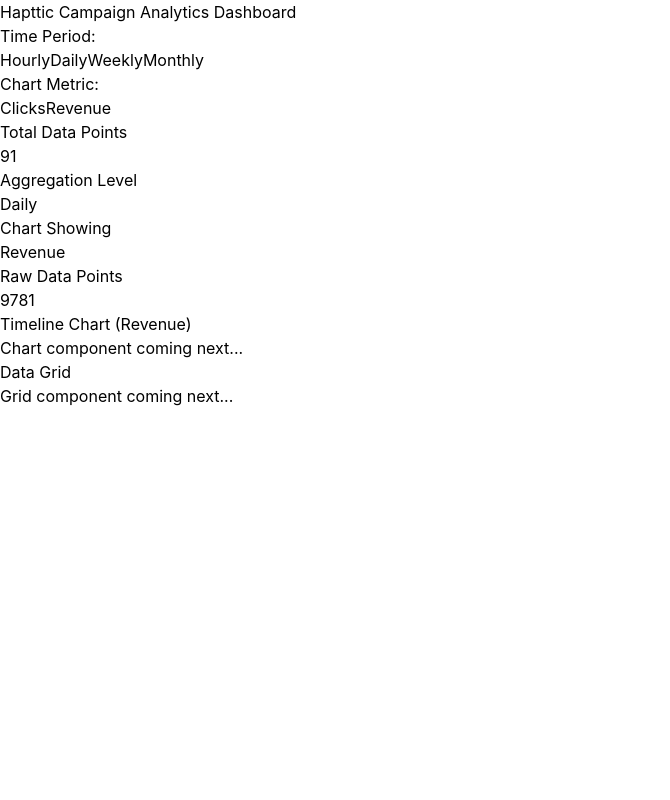
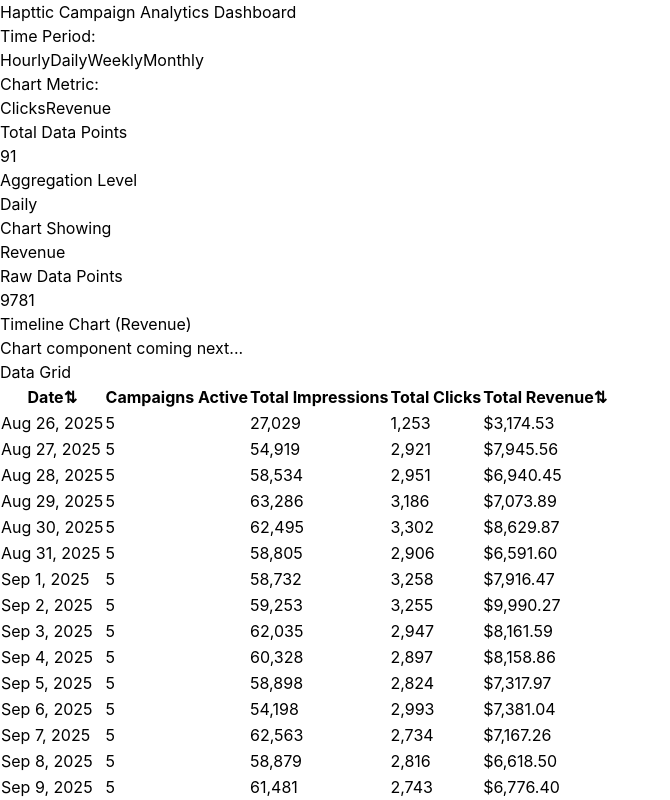
Before and after one commit to hapttic/front-test-assigment-2025-public, a React (Vite) app: page / in a window 1280 px wide. Shown: the top 800 px of the page, without its empty margins (0-670 px from the left). Built offline with nearby package versions, Linux system fonts and the light colour scheme.

Commit message:
feat(grid): create DataGrid with sorting functionality

```diff
--- a/src/App.tsx
+++ b/src/App.tsx
@@ -2,6 +2,7 @@ import { useState, useMemo } from 'react';
 import type { AggregationLevel, ChartMetric } from './types';
 import { aggregateData } from './utils/aggregation';
 import { useLoadData } from './hooks/useLoadData';
+import { DataGrid } from './components/DataGrid';
 
 function App() {
   // State management for user controls
@@ -134,9 +135,7 @@ function App() {
               <h2 className="text-lg font-semibold text-gray-900 mb-4">
                 Data Grid
               </h2>
-              <div className="h-64 flex items-center justify-center bg-gray-50 rounded">
-                <p className="text-gray-500">Grid component coming next...</p>
-              </div>
+              <DataGrid data={aggregatedData} aggregationLevel={aggregationLevel} />
             </div>
           </div>
         )}
--- /dev/null
+++ b/src/components/DataGrid.tsx
@@ -0,0 +1,188 @@
+/**
+ * DataGrid Component
+ *
+ * Displays aggregated campaign data in a sortable table format.
+ * Features:
+ * - Sortable columns (Date, Total Revenue)
+ * - Formatted numbers for readability
+ * - Responsive design
+ */
+
+import { useState, useMemo } from 'react';
+import type { AggregatedDataPoint, AggregationLevel, SortState, SortableColumn } from '../types';
+import { formatDate } from '../utils/aggregation';
+
+interface DataGridProps {
+  data: AggregatedDataPoint[];
+  aggregationLevel: AggregationLevel;
+}
+
+export function DataGrid({ data, aggregationLevel }: DataGridProps) {
+  const [sortState, setSortState] = useState<SortState>({
+    column: null,
+    direction: null,
+  });
+
+  /**
+   * Sorted data based on current sort state
+   * Memoized to prevent unnecessary recalculations
+   */
+  const sortedData = useMemo(() => {
+    if (!sortState.column || !sortState.direction) {
+      return data;
+    }
+
+    const sorted = [...data];
+
+    if (sortState.column === 'date') {
+      sorted.sort((a, b) => {
+        const dateA = new Date(a.date).getTime();
+        const dateB = new Date(b.date).getTime();
+        return sortState.direction === 'asc' ? dateA - dateB : dateB - dateA;
+      });
+    } else if (sortState.column === 'totalRevenue') {
+      sorted.sort((a, b) => {
+        return sortState.direction === 'asc'
+          ? a.totalRevenue - b.totalRevenue
+          : b.totalRevenue - a.totalRevenue;
+      });
+    }
+
+    return sorted;
+  }, [data, sortState]);
+
+  /**
+   * Handles column header clicks for sorting
+   */
+  const handleSort = (column: SortableColumn) => {
+    setSortState((prev) => {
+      // If clicking the same column, cycle through: asc -> desc -> null
+      if (prev.column === column) {
+        if (prev.direction === 'asc') return { column, direction: 'desc' };
+        if (prev.direction === 'desc') return { column: null, direction: null };
+      }
+      // If clicking a new column, start with ascending
+      return { column, direction: 'asc' };
+    });
+  };
+
+  /**
+   * Renders sort indicator icon
+   */
+  const renderSortIcon = (column: SortableColumn) => {
+    if (sortState.column !== column)
+      return <span className="text-gray-400">⇅</span>;
+    return sortState.direction === 'asc' ? (
+      <span className="text-blue-600">↑</span>
+    ) : (
+      <span className="text-blue-600">↓</span>
+    );
+  };
+
+  /**
+   * Formats numbers with proper separators
+   */
+  const formatNumber = (num: number): string => {
+    return num.toLocaleString('en-US');
+  };
+
+  /**
+   * Formats currency values
+   */
+  const formatCurrency = (amount: number): string => {
+    return new Intl.NumberFormat('en-US', {
+      style: 'currency',
+      currency: 'USD',
+      minimumFractionDigits: 2,
+      maximumFractionDigits: 2,
+    }).format(amount);
+  };
+
+  if (data.length === 0) {
+    return (
+      <div className="text-center py-8 text-gray-500">
+        No data available
+      </div>
+    );
+  }
+
+  return (
+    <div className="overflow-x-auto">
+      <table className="min-w-full divide-y divide-gray-200">
+        <thead className="bg-gray-50">
+          <tr>
+            {/* Date Column - Sortable */}
+            <th
+              onClick={() => handleSort('date')}
+              className="px-6 py-3 text-left text-xs font-medium text-gray-700 uppercase tracking-wider cursor-pointer hover:bg-gray-100 transition-colors select-none"
+            >
+              <div className="flex items-center gap-2">
+                <span>Date</span>
+                {renderSortIcon('date')}
+              </div>
+            </th>
+
+            {/* Campaigns Active */}
+            <th className="px-6 py-3 text-left text-xs font-medium text-gray-700 uppercase tracking-wider">
+              Campaigns Active
+            </th>
+
+            {/* Total Impressions */}
+            <th className="px-6 py-3 text-left text-xs font-medium text-gray-700 uppercase tracking-wider">
+              Total Impressions
+            </th>
+
+            {/* Total Clicks */}
+            <th className="px-6 py-3 text-left text-xs font-medium text-gray-700 uppercase tracking-wider">
+              Total Clicks
+            </th>
+
+            {/* Total Revenue - Sortable */}
+            <th
+              onClick={() => handleSort('totalRevenue')}
+              className="px-6 py-3 text-left text-xs font-medium text-gray-700 uppercase tracking-wider cursor-pointer hover:bg-gray-100 transition-colors select-none"
+            >
+              <div className="flex items-center gap-2">
+                <span>Total Revenue</span>
+                {renderSortIcon('totalRevenue')}
+              </div>
+            </th>
+          </tr>
+        </thead>
+        <tbody className="bg-white divide-y divide-gray-200">
+          {sortedData.map((row, index) => (
+            <tr
+              key={row.date}
+              className={index % 2 === 0 ? 'bg-white' : 'bg-gray-50'}
+            >
+              {/* Date */}
+              <td className="px-6 py-4 whitespace-nowrap text-sm font-medium text-gray-900">
+                {formatDate(row.date, aggregationLevel)}
+              </td>
+
+              {/* Campaigns Active */}
+              <td className="px-6 py-4 whitespace-nowrap text-sm text-gray-700">
+                {row.campaignsActive}
+              </td>
+
+              {/* Total Impressions */}
+              <td className="px-6 py-4 whitespace-nowrap text-sm text-gray-700">
+                {formatNumber(row.totalImpressions)}
+              </td>
+
+              {/* Total Clicks */}
+              <td className="px-6 py-4 whitespace-nowrap text-sm text-gray-700">
+                {formatNumber(row.totalClicks)}
+              </td>
+
+              {/* Total Revenue */}
+              <td className="px-6 py-4 whitespace-nowrap text-sm font-semibold text-gray-900">
+                {formatCurrency(row.totalRevenue)}
+              </td>
+            </tr>
+          ))}
+        </tbody>
+      </table>
+    </div>
+  );
+}
```
